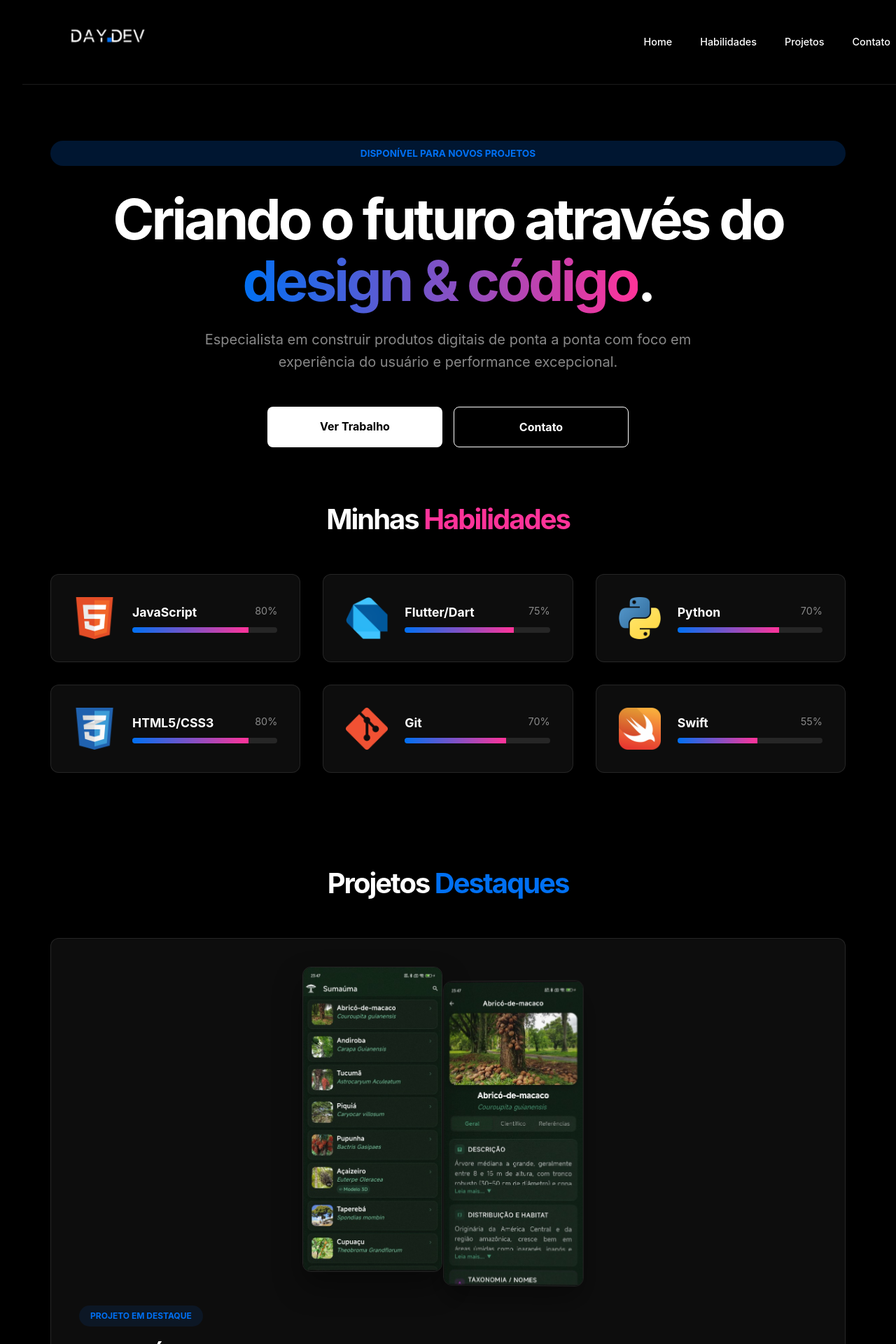
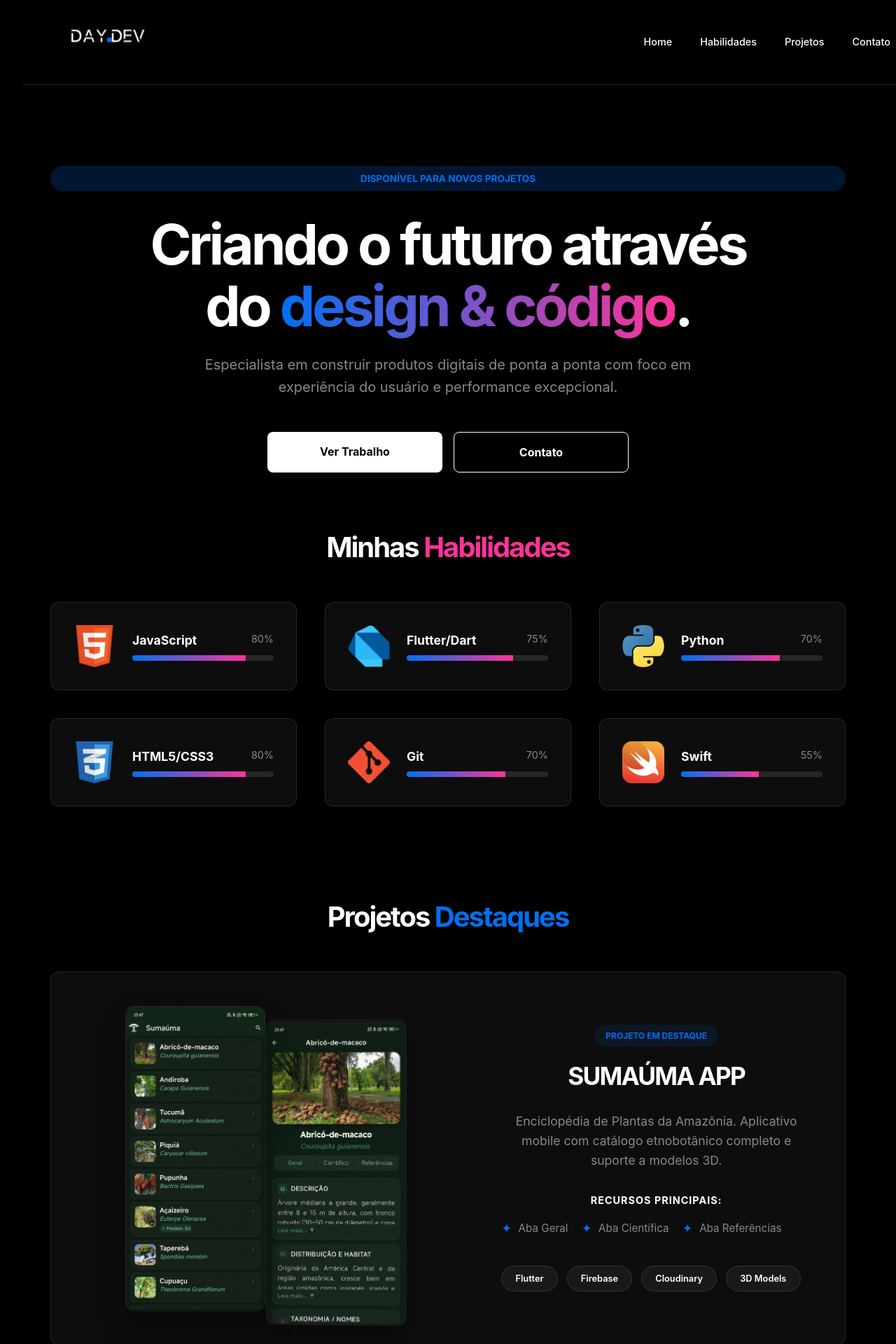
Before and after one commit to sethssd/portifolios, a React (Vite) app: page / in a window 1280 px wide. Shown: the top 1920 px of the page at 70% size. Built offline with nearby package versions, Linux system fonts and the light colour scheme.

Commit message:
Refinamento de responsividade hibrida (PC e Mobile) com classes CSS

```diff
--- a/src/components/Projects.jsx
+++ b/src/components/Projects.jsx
@@ -43,21 +43,13 @@ export default function Projects() {
                 gap: '4rem'
             }}>
                 {projects.map((project, idx) => (
-                    <div key={project.title} className="glass-card project-card" style={{
-                        padding: 'clamp(1.5rem, 5vw, 2.5rem)',
-                        display: 'flex',
-                        flexDirection: 'column',
-                        gap: '3rem',
-                        alignItems: 'center'
-                    }}>
+                    <div key={project.title} className="glass-card project-card">
                         {/* Visual Side */}
                         <div className="project-visual" style={{
-                            width: '100%',
                             display: 'flex',
                             gap: '1rem',
                             justifyContent: 'center',
                             position: 'relative',
-                            minHeight: 'clamp(250px, 50vw, 350px)',
                             perspective: '1000px'
                         }}>
                             {project.images ? (
@@ -92,7 +84,7 @@ export default function Projects() {
                         </div>
 
                         {/* Content Side */}
-                        <div className="project-content" style={{ width: '100%', textAlign: 'left' }}>
+                        <div className="project-content">
                             <div style={{
                                 display: 'inline-block',
                                 background: 'rgba(0,112,243,0.1)',
--- a/src/components/Skills.jsx
+++ b/src/components/Skills.jsx
@@ -20,11 +20,7 @@ export default function Skills() {
             <h2 style={{ fontSize: '2.5rem', marginBottom: '3rem', textAlign: 'center' }}>
                 Minhas <span style={{ color: 'var(--secondary)' }}>Habilidades</span>
             </h2>
-            <div style={{
-                display: 'grid',
-                gridTemplateColumns: 'repeat(auto-fit, minmax(clamp(250px, 100%, 350px), 1fr))',
-                gap: 'clamp(1rem, 3vw, 2rem)'
-            }}>
+            <div className="skills-grid">
                 {skills.map((skill) => (
                     <div key={skill.name} className="glass-card" style={{ padding: '2rem', display: 'flex', flexDirection: 'column', gap: '1rem' }}>
                         <div style={{ display: 'flex', alignItems: 'center', gap: '1.5rem' }}>
--- a/src/index.css
+++ b/src/index.css
@@ -39,6 +39,40 @@ ul {
   padding: 0 2rem;
   padding-left: calc(2rem + env(safe-area-inset-left));
   padding-right: calc(2rem + env(safe-area-inset-right));
+}
+
+@media (max-width: 768px) {
+  section {
+    padding: 4rem 0;
+  }
+}
+
+/* Hero Section Desktop Tweaks */
+@media (min-width: 1025px) {
+  header#home {
+    min-height: 90vh !important;
+    padding-top: 8rem !important;
+  }
+
+  header#home h1 {
+    max-width: 900px;
+    margin-left: auto !important;
+    margin-right: auto !important;
+  }
+}
+
+/* Skills Grid Desktop Tweaks */
+.skills-grid {
+  display: grid !important;
+  grid-template-columns: repeat(auto-fit, minmax(320px, 1fr)) !important;
+  gap: 2.5rem !important;
+}
+
+@media (max-width: 768px) {
+  .skills-grid {
+    grid-template-columns: repeat(auto-fit, minmax(260px, 1fr)) !important;
+    gap: 1.5rem !important;
+  }
 }
 
 @media (max-width: 768px) {
@@ -94,8 +128,58 @@ section {
   padding: 8rem 0;
 }
 
-@media (max-width: 768px) {
-  section {
-    padding: 4rem 0;
+/* Project Cards Responsiveness */
+.project-card {
+  display: flex !important;
+  flex-direction: row !important;
+  gap: 4rem !important;
+  padding: 3rem !important;
+  align-items: center !important;
+}
+
+.project-card:nth-child(even) {
+  flex-direction: row-reverse !important;
+}
+
+.project-visual {
+  flex: 1.2 !important;
+  width: auto !important;
+  min-height: 400px !important;
+}
+
+.project-content {
+  flex: 1 !important;
+  width: auto !important;
+}
+
+@media (max-width: 1024px) {
+  .project-card {
+    flex-direction: column !important;
+    gap: 2.5rem !important;
+    padding: 2rem !important;
+  }
+
+  .project-card:nth-child(even) {
+    flex-direction: column !important;
+  }
+
+  .project-visual {
+    width: 100% !important;
+    min-height: 300px !important;
+  }
+
+  .project-content {
+    width: 100% !important;
   }
 }
+
+@media (max-width: 480px) {
+  .project-card {
+    padding: 1.5rem !important;
+    gap: 2rem !important;
+  }
+
+  .project-visual {
+    min-height: 250px !important;
+  }
+}
```
